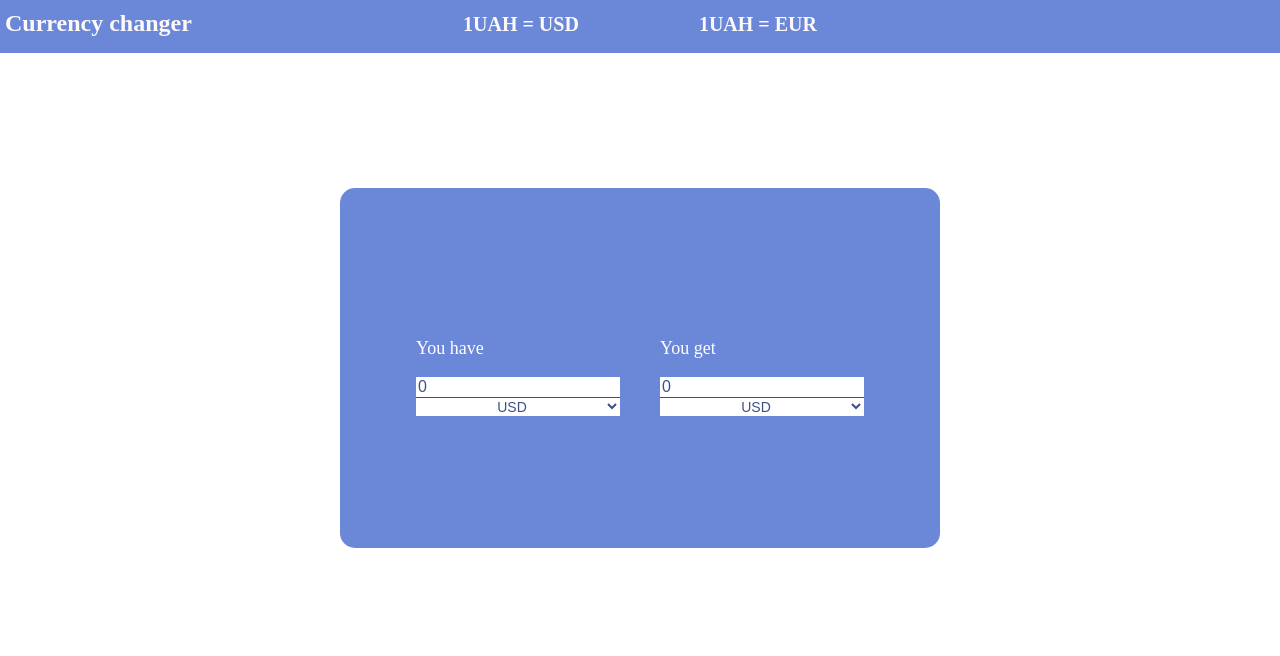
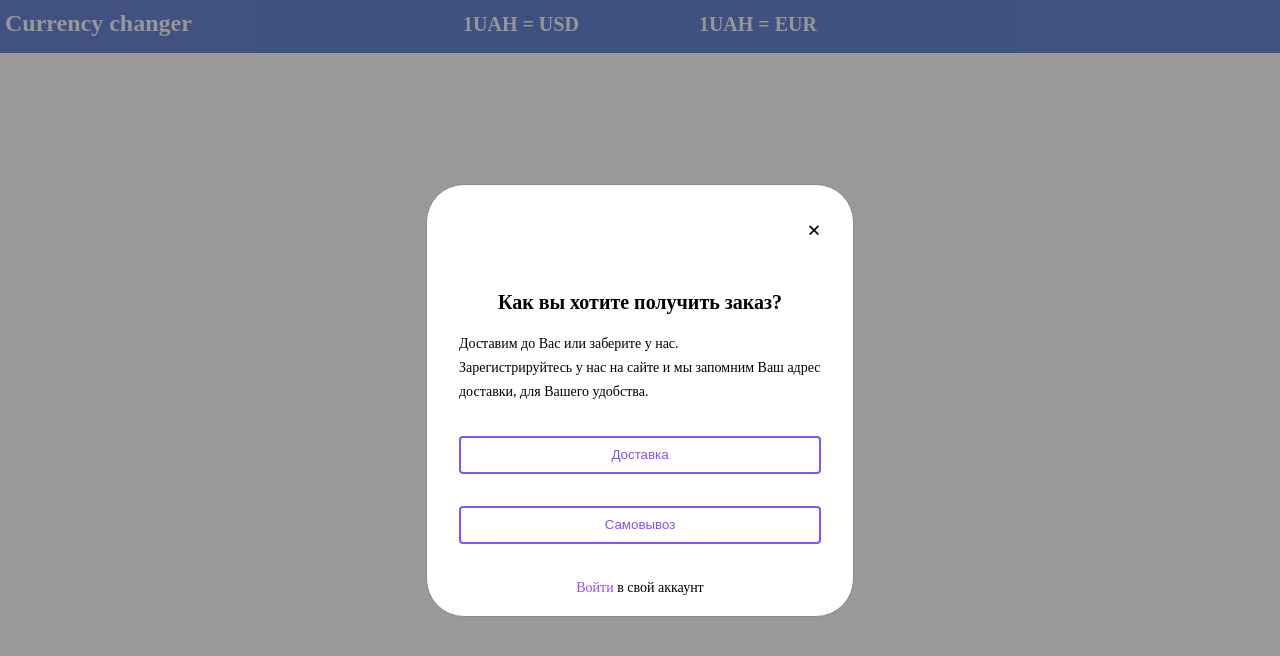
Before and after one commit to wsderte/currencyConverter, an Angular app: page / in a window 1280 px wide. Shown: the top 656 px of the page. Built offline with nearby package versions, Linux system fonts and the light colour scheme; no server answers.

Commit message:
module 1 and material

```diff
--- a/package.json
+++ b/package.json
@@ -15,6 +15,7 @@
     "@angular/compiler": "^14.2.0",
     "@angular/core": "^14.2.0",
     "@angular/forms": "^14.2.0",
+    "@angular/material": "^7.0.0",
     "@angular/platform-browser": "^14.2.0",
     "@angular/platform-browser-dynamic": "^14.2.0",
     "@angular/router": "^14.2.0",
--- a/src/app/app.module.ts
+++ b/src/app/app.module.ts
@@ -8,6 +8,7 @@ import { GetCurrencyService } from './services/getCurrency/getCurrency.service';
 import { ConverterComponent } from './components/converter/converter.component';
 import { FormsModule, ReactiveFormsModule } from '@angular/forms';
 import { FormComponent } from './components/formConvert/form.component';
+import { MatSlideToggleModule } from '@angular/material/slide-toggle';
 
 
 
@@ -19,10 +20,11 @@ import { FormComponent } from './components/formConvert/form.component';
     FormComponent
   ],
   imports: [
+    // MatSlideToggleModule,
     BrowserModule,
     HttpClientModule,
     FormsModule,
-    ReactiveFormsModule
+    ReactiveFormsModule,
   ],
   providers: [GetCurrencyService],
   bootstrap: [AppComponent]
--- a/src/app/components/formConvert/form.component.css
+++ b/src/app/components/formConvert/form.component.css
@@ -1,64 +1,94 @@
-.converter-wrap{
-    position: relative;
-    height: 90vh;
-}
-.converter-container{
+.modal {
+    display: flex;
+    justify-content: center;
+    align-items: center;
+    position: fixed;
+    z-index: 1;
+    left: 0;
+    top: 0;
     width: 100%;
-    height: 360px;
-    min-width: 550px;
-    max-width: 600px;
+    height: 100%;
+    overflow: auto;
+    background-color: rgba(0, 0, 0, 0.4);
+  }
 
-    position: absolute;
-    left: 50%;
-    top: 50%;
-    transform: translate(-50%, -50%);
-
-    align-items: center;
-    justify-content: center;
-    display: flex;
-
-    background-color: rgb(106, 135, 216);
+  .modal-content {
+    background-color: #FFFFFF;
     margin: auto;
-    border-radius: 15px;
-}
-
-.converter-selection{
-    display: flex;
-    flex-direction: row;
-    gap: 40px;
-}
-
-.converter-block{
+    border-radius: 38px;
+    border: 1px solid #888;
+    width: 426px;
+    height: 431px;
+  }
+  .modal-box{
     display: flex;
     flex-direction: column;
-}
+    padding: 32px;
+  }
 
-.converter-select{
-    background: white;
-    color: rgb(61, 81, 135);
-    width: 100%;
+  .vertical-content{
+    display: flex;
+    flex-direction: column;
+    gap: 32px;
+    padding-top: 44px;
+  }
+
+  .text-content{
+    display: flex;
+    flex-direction: column;
+    gap: 16px;
+  }
+
+  .close {
+    /* color: #aaa; */
+    margin-left: auto;
+    float: right;
+    font-size: 24px;
+    font-weight: bold;
+  }
+
+  .close:hover,
+  .close:focus {
+    color: black;
+    text-decoration: none;
+    cursor: pointer;
+  }
+
+  .title{
+    /* font-style: Roboto; */
+    font-weight: 700;
+    font-size: 20px;
+    line-height: 28px;
+    align-items: center;
     text-align: center;
+  }
+
+  .text{
+    font-weight: 400;
     font-size: 14px;
+    line-height: 24px;
+  }
 
-    border: 0px;
-    border-top: 1px solid;
-}
+  .button{
+    border-radius: 4px;
+    padding: 7px, 16px, 7px, 16px;
+    height: 38px;
+    background-color: inherit;
+    color: #8252F4;
+    border: 2px solid #8252F4;
+    cursor: pointer;
+  }
 
-.converter-input{
-    background: white;
-    width: 200px;
-    color: rgb(61, 81, 135);
+  .button:hover {
+    background-color: #8252F4;
+    color: #FFFFFF;
+  }
 
-    font-size: 16px;
+  .link {
+    color: #9747FF;
+    cursor: pointer;
+  }
 
-    border: 0px;
-    outline:none;
-    border-bottom: black solid 1;
-
-}
-
-.converter-text{
-    color: white;
-    font-size: 18px;
-
-}
+  .center{
+    text-align: center;
+  }
--- a/src/app/components/formConvert/form.component.html
+++ b/src/app/components/formConvert/form.component.html
@@ -1,45 +1,43 @@
-<form [formGroup]="currencyForm">
-    <div class="converter-wrap">
-        <div class="converter-container">
-            <div class="converter-selection">
-                <div class="converter-block">
-                    <p class="converter-text">You have</p>
-                    <input
-                        type="text"
-                        class="converter-input"
-                        formControlName="leftChanger"
-                        (input)="onInputLeft()"
-                    />
-                    <select
-                        class="converter-select"
-                        formControlName="base"
-                        (change)="changeBase()"
-                    >
-                        <option value="USD">USD</option>
-                        <option value="EUR">EUR</option>
-                        <option value="UAH">UAH</option>
-                    </select>
+<div class="modal" *ngIf="currentModal === 'modal1'">
+    <div class="modal-content">
+        <div class="modal-box">
+            <span class="close" (click)="closeModal()">&times;</span>
+            <div class="vertical-content">
+                <div class="text-content">
+                    <span class="title">{{"Как вы хотите получить заказ?"}}</span>
+                    <div>
+                        <div class="text">{{"Доставим до Вас или заберите у нас."}}</div>
+                        <div class="text">{{"Зарегистрируйтесь у нас на сайте и мы запомним Ваш адрес доставки, для Вашего удобства."}}</div>
+                    </div>
                 </div>
 
-                <div class="converter-block">
-                    <p class="converter-text">You get</p>
-                    <input
-                        type="text"
-                        class="converter-input"
-                        formControlName="rightChanger"
-                        (input)="onInputRight()"
-                    />
-                    <select
-                        class="converter-select"
-                        formControlName="secondBase"
-                        (click)="changeSecondBase()"
-                    >
-                        <option value="USD">USD</option>
-                        <option value="EUR">EUR</option>
-                        <option value="UAH">UAH</option>
-                    </select>
+                <button (click)="showModal('modal2')" class="button delivery-button">{{"Доставка"}} </button>
+                <button (click)="showModal('modal2')" class="button">{{"Самовывоз"}}</button>
+
+                <div class="center">
+                    <span class="link text">{{"Войти"}}</span>
+                    <span class="text"> {{" в свой аккаунт"}} </span>
                 </div>
             </div>
         </div>
+
+      <ng-content></ng-content>
     </div>
-</form>
+</div>
+
+<div class="modal" *ngIf="currentModal === 'modal2'">
+    <div class="modal-content">
+        <div class="modal-box">
+            <span class="close" (click)="closeModal()">&times;</span>
+            <div class="vertical-content">
+
+                <button (click)="showModal('modal1')" class="button delivery-button">{{"Доставка"}} </button>
+                <button (click)="showModal('modal1')" class="button">{{"Самовывоз"}}</button>
+
+            </div>
+        </div>
+        <!-- <mat-slide-toggle>Toggle me!</mat-slide-toggle> -->
+
+      <ng-content></ng-content>
+    </div>
+</div>
--- a/src/app/components/formConvert/form.component.ts
+++ b/src/app/components/formConvert/form.component.ts
@@ -1,7 +1,4 @@
-import { Component } from '@angular/core'
-import { IApiData } from 'src/app/models/data.interface'
-import { GetCurrencyService } from '../../services/getCurrency/getCurrency.service'
-import { FormGroup, FormControl } from '@angular/forms'
+import { Component, Input } from '@angular/core'
 
 @Component({
     selector: 'app-form',
@@ -9,111 +6,39 @@ import { FormGroup, FormControl } from '@angular/forms'
     styleUrls: ['./form.component.css'],
 })
 export class FormComponent {
-    public leftCurrency?: IApiData
-    public rightCurrency?: IApiData
+    @Input() isOpen = true;
 
-    currencyForm = new FormGroup({
-        leftChanger: new FormControl(0),
-        rightChanger: new FormControl(0),
-        base: new FormControl('USD'),
-        secondBase: new FormControl('USD'),
-    })
+    currentModal: string = 'modal1';
 
-    constructor(private API: GetCurrencyService) {}
-
-    ngOnInit(): void {
-        if (this.currencyForm.value.base) {
-            this.API.getCurrencyData(this.currencyForm.value.base).subscribe(
-                (data) => (this.leftCurrency = data)
-            )
-        }
-
-        if (this.currencyForm.value.secondBase) {
-            this.API.getCurrencyData(
-                this.currencyForm.value.secondBase
-            ).subscribe((data) => (this.rightCurrency = data))
-        }
+    closeModal() {
+      this.isOpen = false;
     }
 
-    changeBase(): void {
-        if (this.currencyForm.value.base)
-            this.API.getCurrencyData(this.currencyForm.value.base).subscribe(
-                (data) => {
-                    this.leftCurrency = data
-                    this.onInputLeft()
-                }
-            )
-    }
+    showModal(modalName: string) {
+        this.currentModal = modalName;
+     }
+    // ngOnInit(): void {
+    //     if (this.currencyForm.value.base) {
+    //         this.API.getCurrencyData(this.currencyForm.value.base).subscribe(
+    //             (data) => (this.leftCurrency = data)
+    //         )
+    //     }
 
-    changeSecondBase(): void {
-        if (this.currencyForm.value.secondBase)
-            this.API.getCurrencyData(
-                this.currencyForm.value.secondBase
-            ).subscribe((data) => {
-                this.rightCurrency = data
-                this.onInputRight()
-            })
-    }
+    //     if (this.currencyForm.value.secondBase) {
+    //         this.API.getCurrencyData(
+    //             this.currencyForm.value.secondBase
+    //         ).subscribe((data) => (this.rightCurrency = data))
+    //     }
+    // }
 
-    onInputLeft() {
-        let result: number = 0
-        let multiplier: number = 0
-        if (this.currencyForm.value.secondBase)
-            this.leftCurrency?.rates?.[this.currencyForm.value.secondBase]
-                ? (multiplier =
-                      this.leftCurrency?.rates?.[
-                          this.currencyForm.value.secondBase
-                      ])
-                : null
+    // changeBase(): void {
+    //     if (this.currencyForm.value.base)
+    //         this.API.getCurrencyData(this.currencyForm.value.base).subscribe(
+    //             (data) => {
+    //                 this.leftCurrency = data
+    //                 this.onInputLeft()
+    //             }
+    //         )
+    // }
 
-        if (this.currencyForm.value.leftChanger) {
-            result = +this.currencyForm.value.leftChanger
-
-            if (
-                this.currencyForm.value.base !==
-                this.currencyForm.value.secondBase
-            ) {
-                result *= multiplier
-            }
-        }
-
-        this.currencyForm.patchValue({
-            rightChanger: result,
-        })
-    }
-
-    onInputRight(): void {
-        let result: number = 0
-        let multiplier: number = 0
-
-        if (this.currencyForm.value.base)
-            this.rightCurrency?.rates?.[this.currencyForm.value.base]
-                ? (multiplier =
-                      this.rightCurrency?.rates?.[this.currencyForm.value.base])
-                : null
-
-        if (this.currencyForm.value.rightChanger) {
-            result = +this.currencyForm.value.rightChanger
-
-            if (
-                this.currencyForm.value.base !==
-                this.currencyForm.value.secondBase
-            ) {
-                result *= multiplier
-            }
-        }
-
-        this.currencyForm.patchValue({
-            leftChanger: result,
-        })
-    }
 }
-
-// const form = new FormGroup<{
-//   first: FormControl<string|null>,
-//   middle?: FormControl<string|null>, // Middle name is optional.
-//   last: FormControl<string|null>,
-// }>({
-//   first: new FormControl('Nancy'),
-//   last: new FormControl('Drew'),
-// });
```
Also changed, not shown: 1 other file (tests, documents, lock files or other folders).
